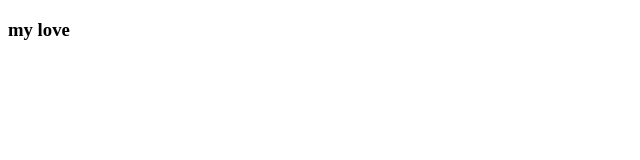
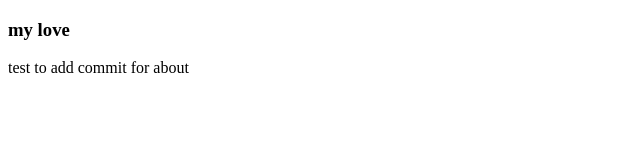
Before and after one commit to imo3tmd/abdullah, a plain HTML site: page about.html in a window 1280 px wide. Shown: the whole page, without its empty margins (0-640 px from the left). Drawn offline with Linux system fonts and the light colour scheme.

Commit message:
add P in about page

```diff
--- a/about.html
+++ b/about.html
@@ -5,5 +5,6 @@
 </head>
 <body>
 <h3>my love</h3>
+<p>test to add commit for about</p>
 </body>
 </html>
```
